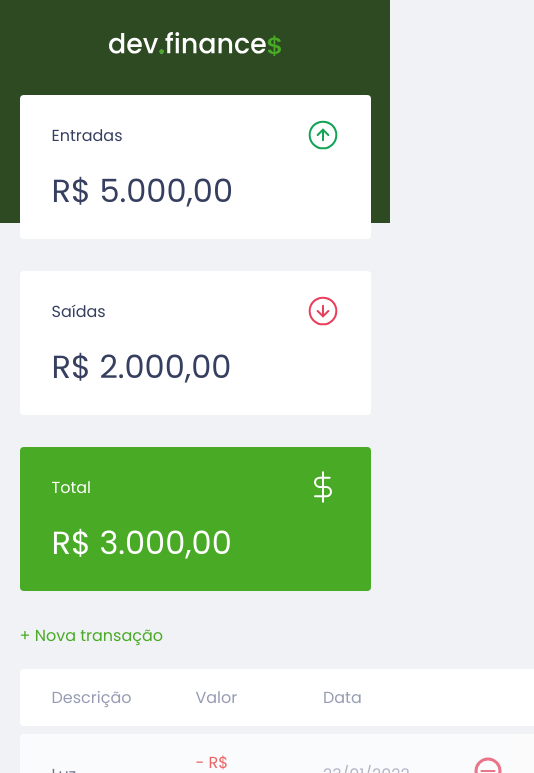
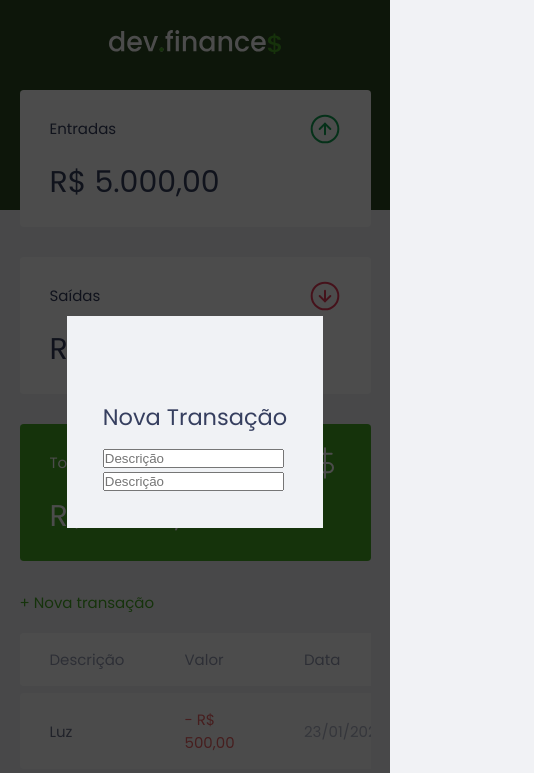
Before and after one commit to rockosl/maratona01, a plain HTML site: page index.html in a window 390 px wide. Shown: the top 773 px of the page, 534 px wide, since content can reach past the window. Drawn offline with Linux system fonts and the light colour scheme.

Commit message:
Implementado responsividade

```diff
--- a/index.html
+++ b/index.html
@@ -4,7 +4,9 @@
 <head>
     <link rel="preconnect" href="https://fonts.googleapis.com">
     <link rel="preconnect" href="https://fonts.gstatic.com" crossorigin>
-    <link href="https://fonts.googleapis.com/css2?family=Inter:wght@400;700;900&family=Poppins:ital,wght@0,100;0,400;0,700;1,100;1,400&display=swap" rel="stylesheet">
+    <link
+        href="https://fonts.googleapis.com/css2?family=Inter:wght@400;700;900&family=Poppins:ital,wght@0,100;0,400;0,700;1,100;1,400&display=swap"
+        rel="stylesheet">
     <meta charset="UTF-8" />
     <meta name="viewport" content="width=device-width, initial-scale=1.0" />
     <title>dev.finance$</title>
@@ -86,6 +88,36 @@
             </table>
         </section>
     </main>
+
+    <div class="modal-overlay active">
+        <div class="modal">
+            <div class="modal-content">
+                <div id="form">
+                    <h2>Nova Transação</h2>
+                    <form action="">
+                        <div class="input-group">
+                            <label class="sr-only" for="description">Descrição</label>
+                            <input type="text" name="description" id="description" placeholder="Descrição">
+
+
+                        </div>
+
+                        <div class="input-group">
+                            <label class="sr-only" for="amount">Descrição</label>
+                            <input type="number" name="amount" id="amount" placeholder="Descrição">
+
+
+                        </div>
+                    </form>
+
+                </div>
+            </div>
+
+        </div>
+
+    </div>
+
+
     <footer>
         <p>dev.finance$</p>
     </footer>
--- a/styles.css
+++ b/styles.css
@@ -7,6 +7,10 @@
     margin: 0;
     padding: 0;
     box-sizing: border-box;
+}
+
+html {
+    font-size: 93.75%;
 }
 
 body {
@@ -110,15 +114,26 @@ header {
 }
 
 /* Table ================ */
+#transaction {
+    display: block;
+    width: 100%;
+    overflow-x: auto;
+}
+
 #data-table {
     width: 100%;
     border-spacing: 0 .5rem;
-    color: #969cb3
+    color: #969cb3;
 }
 
 table thead tr th:first-child,
 table tbody tr td:first-child {
     border-radius: 0.25rem 0 0 .25rem;
+}
+
+table thead tr th:last-child,
+table tbody tr td:last-child {
+    border-radius: 0 0.25rem 0.25rem 0;
 }
 
 table thead th {
@@ -156,6 +171,36 @@ td.expense {
     color: #e92929;
 }
 
+/* Modal ================ */
+.modal-overlay {
+    width: 100%;
+    height: 100%;
+
+    background-color: rgba(0, 0, 0, 0.7);
+
+    position: fixed;
+    top: 0;
+
+    display: flex;
+    align-items: center;
+    justify-content: center;
+
+    opacity: 0;
+    visibility: hidden;
+}
+
+.modal-overlay.active {
+    opacity: 1;
+    visibility: visible;
+}
+
+.modal {
+    background: #f0F2f5;
+    padding: 2.4rem;
+
+    position: relative;
+}
+
 /* Footer ================ */
 
 footer {
@@ -164,3 +209,16 @@ footer {
     color: var(--dark-blue);
     opacity: .6;
 }
+
+/* Responsive ================ */
+@media (min-width: 800px) {
+    html {
+        font-size: 87.5%;
+    }
+
+    #balance {
+        display: grid;
+        grid-template-columns: repeat(3, 1fr);
+        gap: 2rem;
+    }
+}
```
